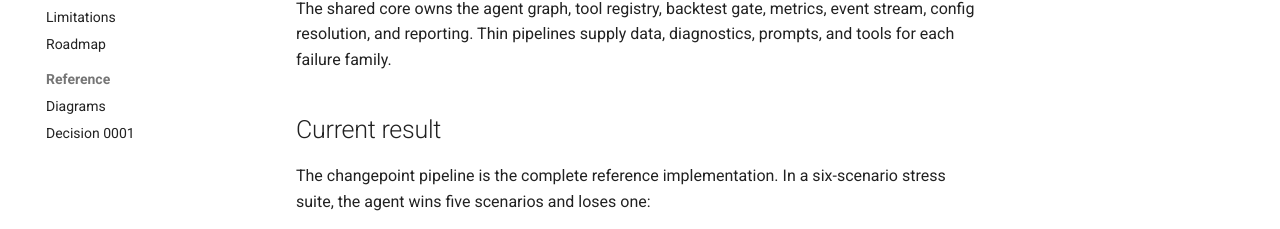
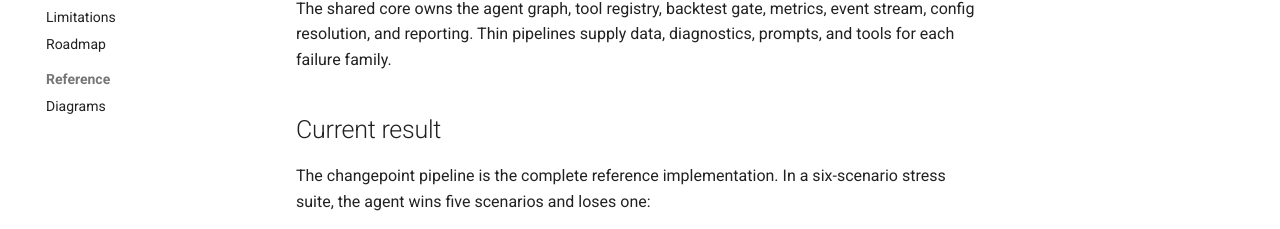
Before and after one commit to harishbalakrishnan3/agent-in-the-loop-forecasting, an MkDocs documentation site: the page built from docs/index.md, in a window 1280 px wide and 900 px high, scrolled down 563 px. Shown: the part 665-894 px from the top of the window. Built offline with MkDocs 1.6.1 and Material for MkDocs 9.7.7, drawn with Linux system fonts in a browser that asks for light colours; comment, search, counter and statistics services are not loaded.

Commit message:
Remove Decision 0001 from docs nav
Drop the Reference → Decision 0001 nav entry; the file remains in the repo and
is ignored by the build (validation.nav.omitted_files: ignore). Strict build
still passes.

Co-Authored-By: Claude Opus 4.8 <noreply@anthropic.com>

```diff
--- a/mkdocs.yml
+++ b/mkdocs.yml
@@ -55,7 +55,6 @@ nav:
   - Roadmap: roadmap.md
   - Reference:
       - Diagrams: diagrams/README.md
-      - Decision 0001: decisions/0001-repo-structure.md
 
 plugins:
   - search
```
